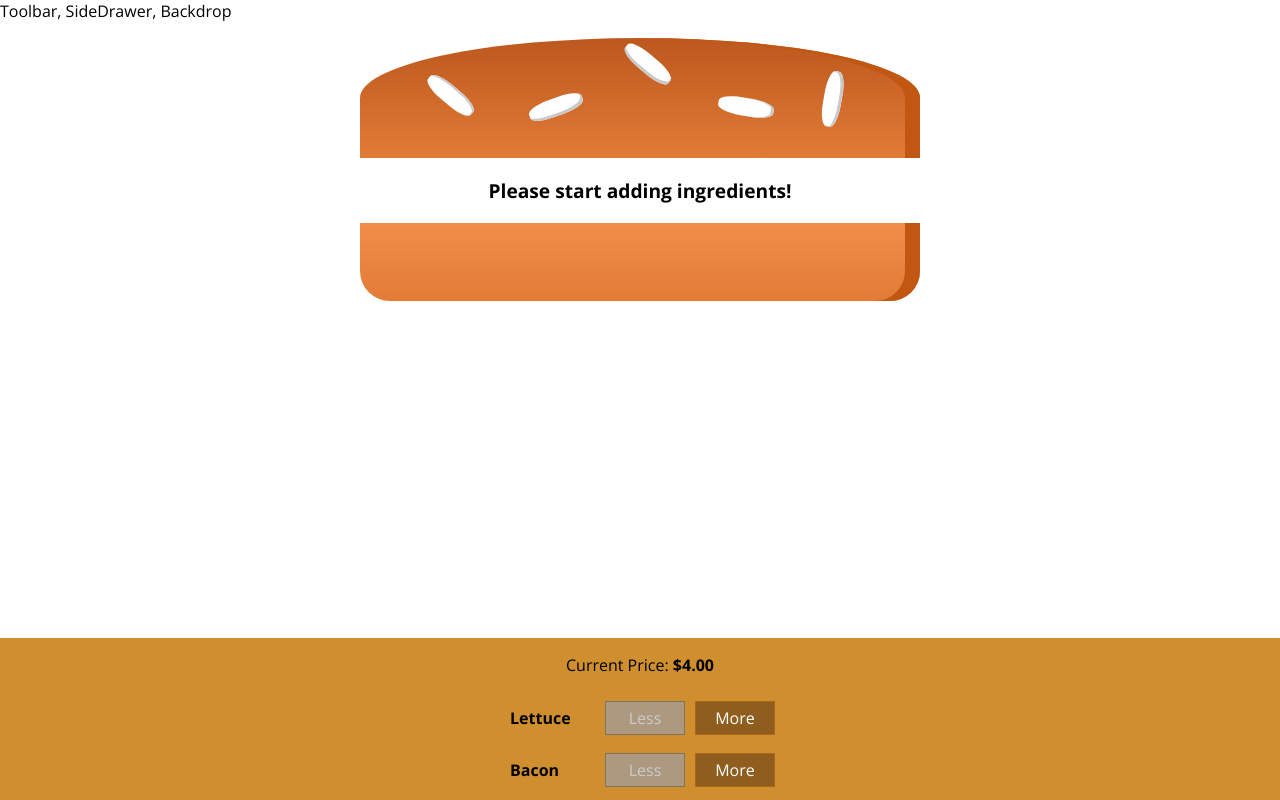
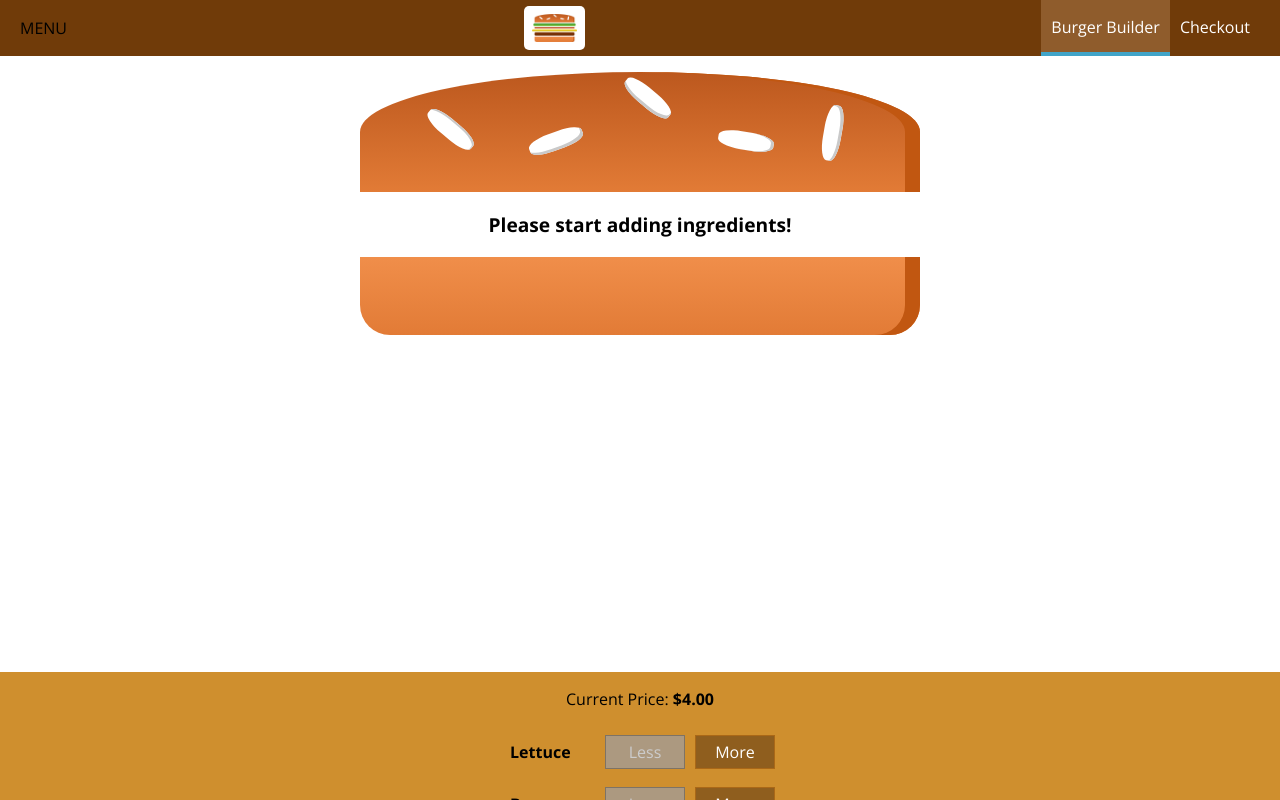
Before and after one commit to ReggEvans/burger-app, a React (Create React App) app: page / in a window 1280 px wide. Shown: the top 800 px of the page. Built offline with nearby package versions, Linux system fonts and the light colour scheme.

Commit message:
adds toolbar and navigation links

```diff
--- a/src/components/Layout/Layout.css
+++ b/src/components/Layout/Layout.css
@@ -1,3 +1,3 @@
 .layout-content {
-	margin-top: 16px;
+	margin-top: 72px;
 }
--- a/src/components/Layout/Layout.js
+++ b/src/components/Layout/Layout.js
@@ -2,10 +2,11 @@ import React from 'react';
 
 import Aux from '../../hoc/Aux';
 import './Layout.css';
+import Toolbar from './../Navigation/Toolbar/Toolbar';
 
 const layout = props => (
 	<Aux>
-		<div>Toolbar, SideDrawer, Backdrop</div>
+		<Toolbar />
 		<main className="layout-content">{props.children}</main>
 	</Aux>
 );
--- /dev/null
+++ b/src/components/Logo/Logo.css
@@ -0,0 +1,11 @@
+.logo {
+	background-color: #fff;
+	padding: 8px;
+	height: 80%;
+	box-sizing: border-box;
+	border-radius: 5px;
+}
+
+.logo img {
+	height: 100%;
+}
--- /dev/null
+++ b/src/components/Logo/Logo.js
@@ -0,0 +1,17 @@
+import React from 'react';
+
+import './Logo.css';
+// import images in React
+import burgerLogo from './../../assets/images/burger-logo.png';
+
+// importing the image here and using in jsx below will refer to
+// a string that defines a path where webpack stores the optimized
+// and copied image.
+
+const logo = props => (
+	<div className="logo">
+		<img src={burgerLogo} alt="Burger Logo" />
+	</div>
+);
+
+export default logo;
--- /dev/null
+++ b/src/components/Navigation/NavigationItems/NavigationItem/NavigationItem.css
@@ -0,0 +1,25 @@
+.navigation-item {
+	margin: 0;
+	box-sizing: border-box;
+	display: flex;
+	height: 100%;
+	align-items: center;
+}
+
+.navigation-item a {
+	color: #fff;
+	text-decoration: none;
+	height: 100%;
+	padding: 16px 10px;
+	border-bottom: 4px solid transparent;
+	box-sizing: border-box;
+	display: block;
+}
+
+.navigation-item a:hover,
+.navigation-item a:active,
+.navigation-item a.active {
+	background-color: #8f5c2c;
+	border-bottom: 4px solid #40a4c8;
+	color: #fff;
+}
--- /dev/null
+++ b/src/components/Navigation/NavigationItems/NavigationItem/NavigationItem.js
@@ -0,0 +1,13 @@
+import React from 'react';
+
+import './NavigationItem.css';
+
+const navigationItem = props => (
+	<li className="navigation-item">
+		<a href={props.link} className={props.active ? 'active' : null}>
+			{props.children}
+		</a>
+	</li>
+);
+
+export default navigationItem;
--- /dev/null
+++ b/src/components/Navigation/NavigationItems/NavigationItems.css
@@ -0,0 +1,8 @@
+.navigation-items {
+	margin: 0;
+	padding: 0;
+	list-style: none;
+	display: flex;
+	align-items: center;
+	height: 100%;
+}
--- /dev/null
+++ b/src/components/Navigation/NavigationItems/NavigationItems.js
@@ -0,0 +1,15 @@
+import React from 'react';
+
+import './NavigationItems.css';
+import NavigationItem from './NavigationItem/NavigationItem';
+
+const navigationItems = props => (
+	<ul className="navigation-items">
+		<NavigationItem link="/" active>
+			Burger Builder
+		</NavigationItem>
+		<NavigationItem link="/">Checkout</NavigationItem>
+	</ul>
+);
+
+export default navigationItems;
--- /dev/null
+++ b/src/components/Navigation/Toolbar/Toolbar.css
@@ -0,0 +1,18 @@
+.toolbar {
+	height: 56px;
+	width: 100%;
+	position: fixed;
+	top: 0;
+	left: 0;
+	background-color: #703b09;
+	display: flex;
+	justify-content: space-between;
+	align-items: center;
+	padding: 0 20px;
+	box-sizing: border-box;
+	z-index: 90;
+}
+
+.toolbar nav {
+	height: 100%;
+}
--- /dev/null
+++ b/src/components/Navigation/Toolbar/Toolbar.js
@@ -0,0 +1,17 @@
+import React from 'react';
+
+import './Toolbar.css';
+import Logo from './../../Logo/Logo';
+import NavigationItems from './../NavigationItems/NavigationItems';
+
+const toolbar = props => (
+	<header className="toolbar">
+		<div>MENU</div>
+		<Logo />
+		<nav>
+			<NavigationItems />
+		</nav>
+	</header>
+);
+
+export default toolbar;
```
Also changed, not shown: src/assets/images/burger-logo.png (added).
